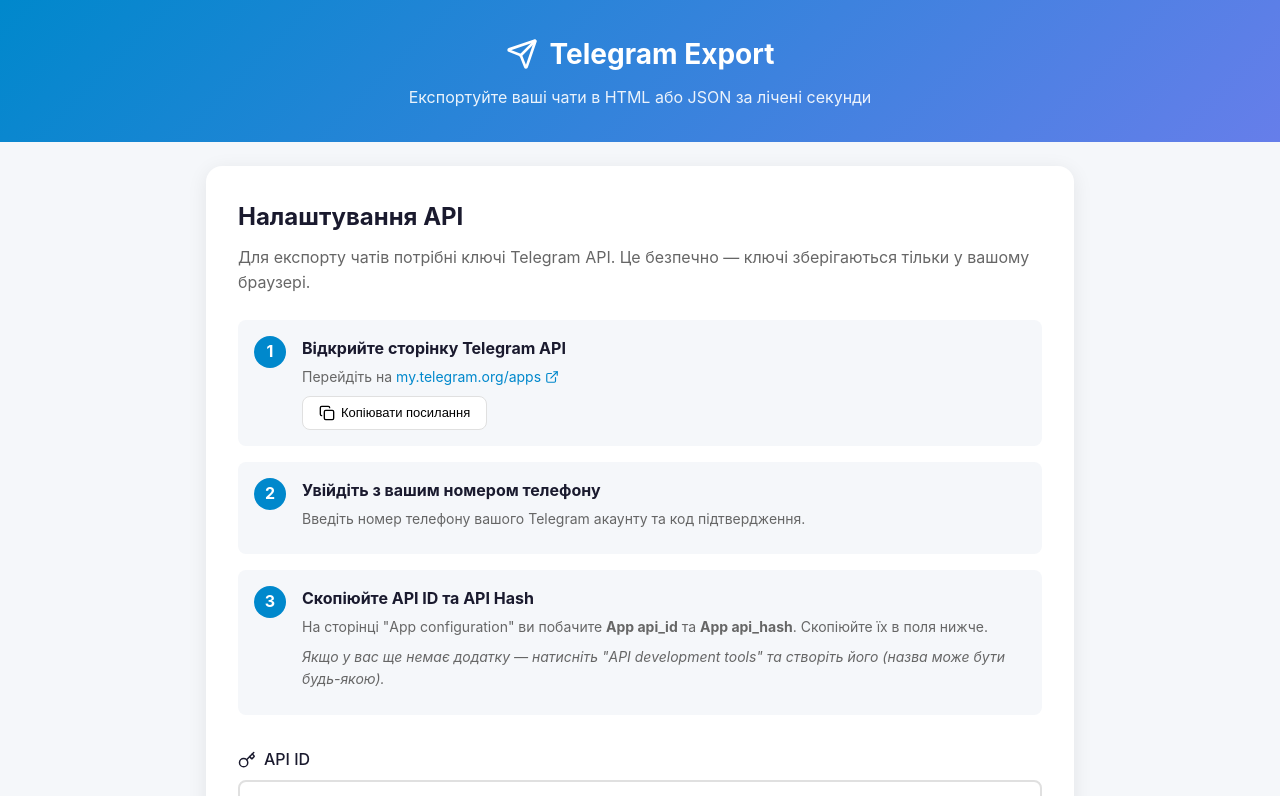
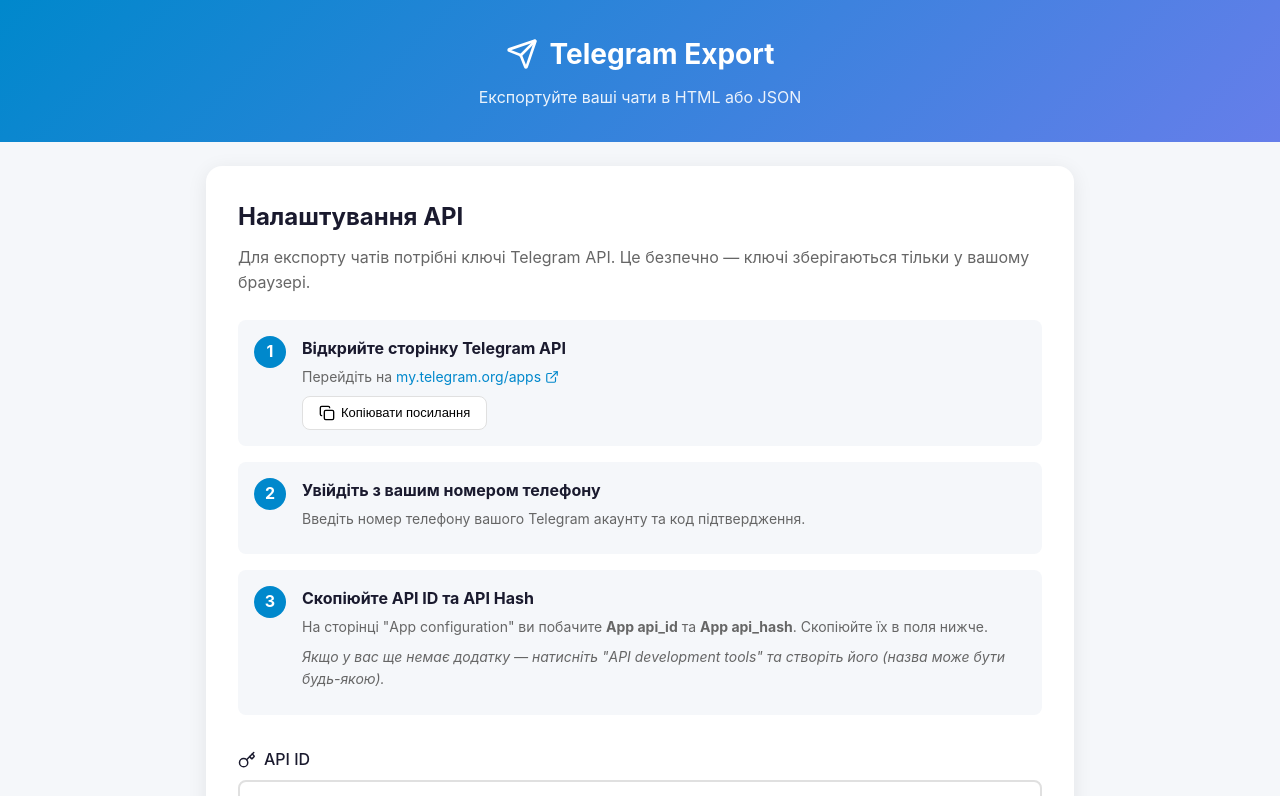
Before and after one commit to uaoa/telegram-export, a React (Vite) app: page / in a window 1280 px wide. Shown: the top 796 px of the page. Built offline with nearby package versions, Linux system fonts and the light colour scheme.

Commit message:
chore: додано ліцензію CC BY-NC 4.0, рефакторено Footer та Header

```diff
--- a/src/components/Footer.tsx
+++ b/src/components/Footer.tsx
@@ -1,4 +1,4 @@
-import { Shield, Github } from 'lucide-react';
+import { Github, Shield } from "lucide-react";
 
 export function Footer() {
 	return (
@@ -6,12 +6,13 @@
 			<div className="privacy-notice">
 				<Shield size={18} />
 				<span>
-          Всі дані обробляються локально у вашому браузері. Ми не зберігаємо та не надсилаємо ваші дані.
+					Всі дані обробляються локально у вашому браузері. Ми не зберігаємо та
+					не надсилаємо ваші дані.
 				</span>
 			</div>
 			<div className="footer-links">
 				<a
-          href="https://github.com"
+					href="https://github.com/uaoa/telegram-export"
 					target="_blank"
 					rel="noopener noreferrer"
 					className="github-link"
--- a/src/components/Header.tsx
+++ b/src/components/Header.tsx
@@ -8,7 +8,7 @@
         <h1>Telegram Export</h1>
       </div>
       <p className="tagline">
-        Експортуйте ваші чати в HTML або JSON за лічені секунди
+        Експортуйте ваші чати в HTML або JSON
       </p>
     </header>
   );
```
Also changed, not shown: 1 other file (tests, documents, lock files or other folders). Lines whose indentation alone changed are shown as unchanged.
